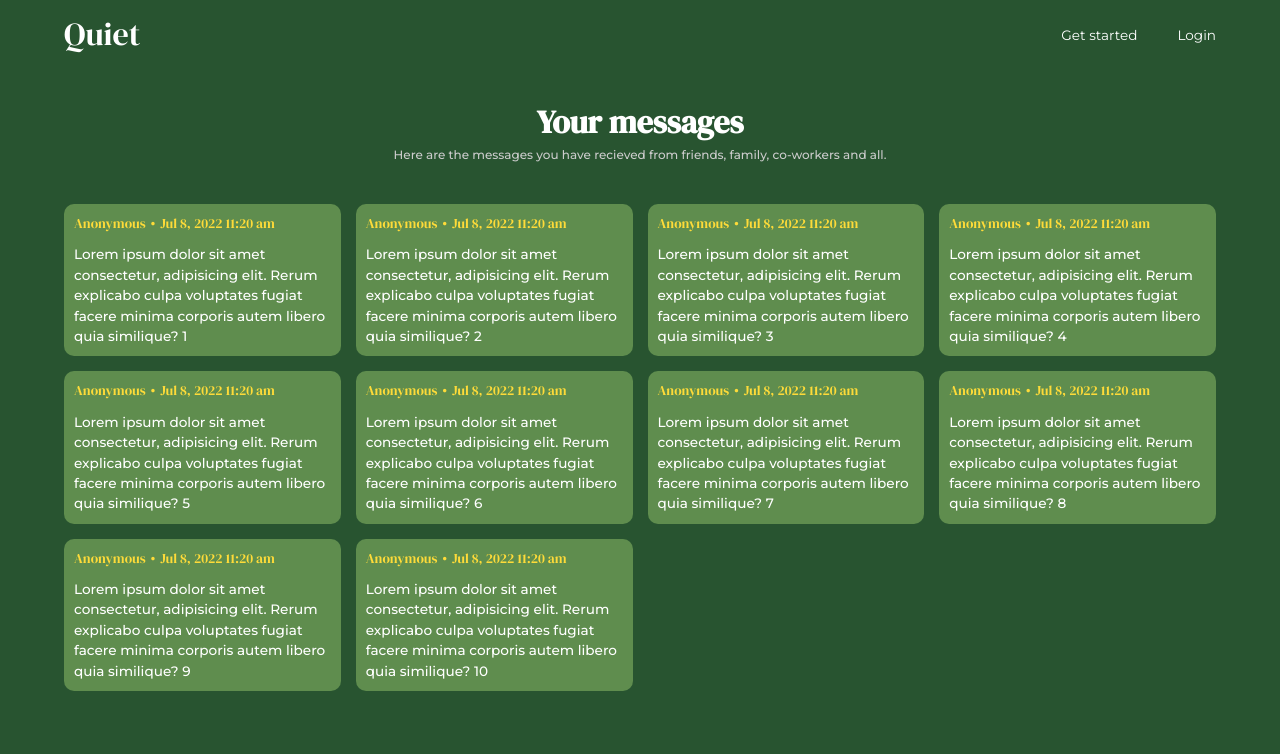
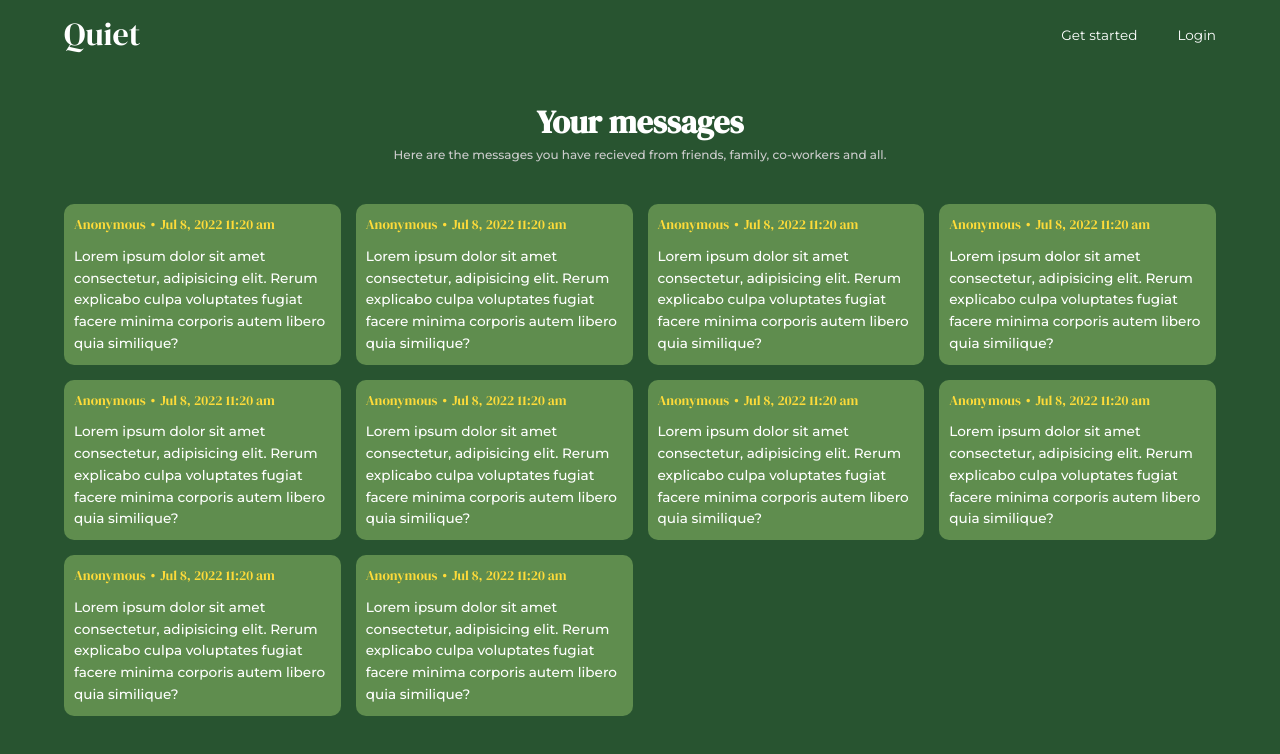
Before and after one commit to atevadd/Quiet, a Vue app: page /messages in a window 1280 px wide. Shown: the top 754 px of the page. Built offline with nearby package versions, Linux system fonts and the light colour scheme.

Commit message:
feat: message page

```diff
--- a/src/styles/views/_message.scss
+++ b/src/styles/views/_message.scss
@@ -77,6 +77,7 @@
     font-family: $mont;
     color: $text-color-white;
     font-weight: 500;
+    line-height: 1.6;
     font-size: 0.85rem;
     background-color: $brand-color-2;
 
--- a/src/views/MessageView.vue
+++ b/src/views/MessageView.vue
@@ -18,8 +18,6 @@
           Lorem ipsum dolor sit amet consectetur, adipisicing elit. Rerum
           explicabo culpa voluptates fugiat facere minima corporis autem libero
           quia similique?
-
-          {{ message }}
         </p>
       </div>
     </div>
```
